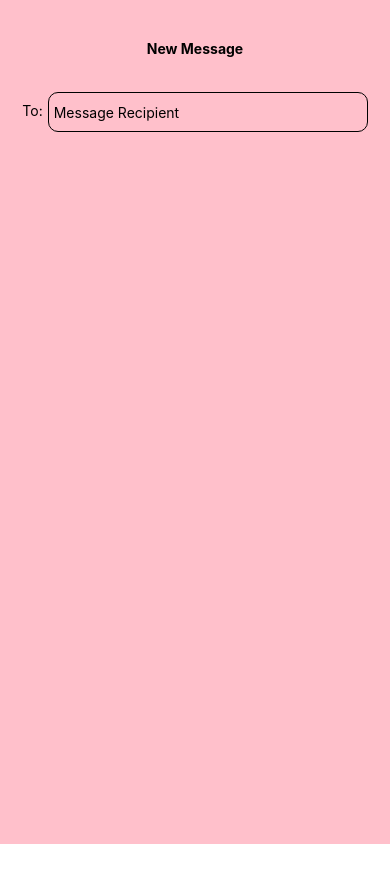
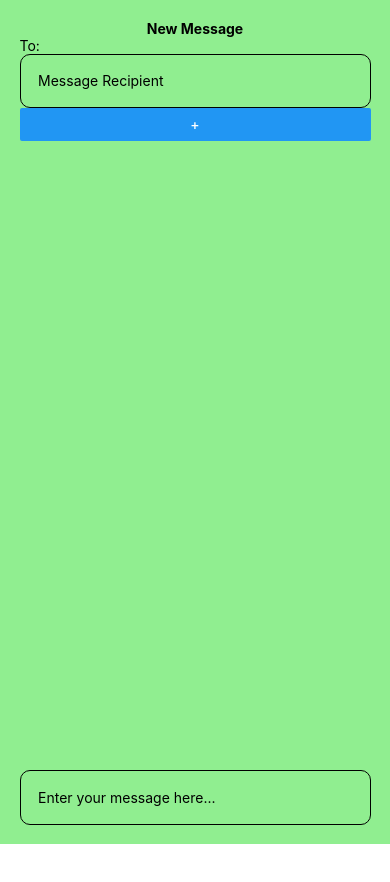
Before and after one commit to NC-ELKS/GLM-FRONT-END, a React Native app in the folder geomessenger/: screen / in a window 390 px wide. Shown: the top 882 px of the page. After the commit the page ends 844 px from the top, so only its background shows below. Built offline with nearby package versions, Linux system fonts and the light colour scheme.

Commit message:
Adding responsiveness to post component and implementing keyboard avoidance

```diff
--- a/geomessenger/App.js
+++ b/geomessenger/App.js
@@ -20,8 +20,7 @@ export default class App extends React.Component {
 const styles = StyleSheet.create({
   container: {
     flex: 1,
-    backgroundColor: "#fff",
-    alignItems: "center",
-    justifyContent: "center"
+    padding: "5%",
+    backgroundColor: "lightgreen"
   }
 });
--- a/geomessenger/Components/Post.js
+++ b/geomessenger/Components/Post.js
@@ -1,66 +1,71 @@
 import React from "react";
-import { View, Text, StyleSheet, TextInput } from "react-native";
+import {
+  Button,
+  View,
+  Text,
+  StyleSheet,
+  TextInput,
+  KeyboardAvoidingView
+} from "react-native";
+// import {
+//   responsiveHeight,
+//   responsiveWidth,
+//   responsiveFontSize
+// } from "react-native-responsive-dimensions";
 
 class Post extends React.Component {
   state = {
-    text: "Message Recipient"
+    text: "Message Recipient",
+    message: "Enter your message here..."
   };
 
   render() {
     return (
-      <View style={styles.container}>
-        <Text h1 style={styles.h1}>
-          New Message
-        </Text>
+      <KeyboardAvoidingView style={styles.postContainer} behavior="padding">
         <View style={styles.recipientContainer}>
+          <Text h1 style={styles.h1}>
+            New Message
+          </Text>
           <Text style={styles.messageTo}>To:</Text>
+
           <TextInput
             style={styles.textInput}
             onChangeText={text => this.setState({ text })}
             value={this.state.text}
           />
+          <Button title="+" onPress={this.onPressLearnMore} />
         </View>
-        <View>
-          <TextInput style={styles.messageInput} />
+        <View style={styles.messageContainer}>
+          <TextInput
+            style={styles.textInput}
+            onChangeText={message => this.setState({ message })}
+            value={this.state.message}
+          />
         </View>
-      </View>
+      </KeyboardAvoidingView>
     );
   }
+  onPressLearnMore = () => {
+    return "";
+  };
 }
 
 const styles = StyleSheet.create({
+  postContainer: {
+    flex: 1,
+    flexDirection: "column",
+    justifyContent: "space-between"
+  },
   h1: {
-    top: 40,
     color: "black",
     fontWeight: "bold",
     textAlign: "center"
   },
-  container: {
-    ...StyleSheet.absoluteFillObject,
-    backgroundColor: "pink"
-  },
   textInput: {
-    height: 40,
+    padding: "5%",
     borderColor: "black",
     borderWidth: 1,
-    width: 320,
-    borderRadius: 10,
-    padding: 5
-  },
-  recipientContainer: {
-    top: 70,
-    marginRight: 10,
-    marginLeft: 10,
-    padding: 5,
-    flexWrap: "wrap",
-    flex: 1,
-    alignItems: "flex-start",
-    justifyContent: "center",
-    flexDirection: "row"
-  },
-  messageTo: {
-    marginTop: 10,
-    marginRight: 5
+    borderRadius: 10
   }
 });
 
--- a/geomessenger/package.json
+++ b/geomessenger/package.json
@@ -21,6 +21,7 @@
   "dependencies": {
     "expo": "^27.0.1",
     "react": "16.3.1",
-    "react-native": "~0.55.2"
+    "react-native": "~0.55.2",
+    "react-native-elements": "^0.19.1"
   }
 }
```
Also changed, not shown: 1 other file (tests, documents, lock files or other folders).
